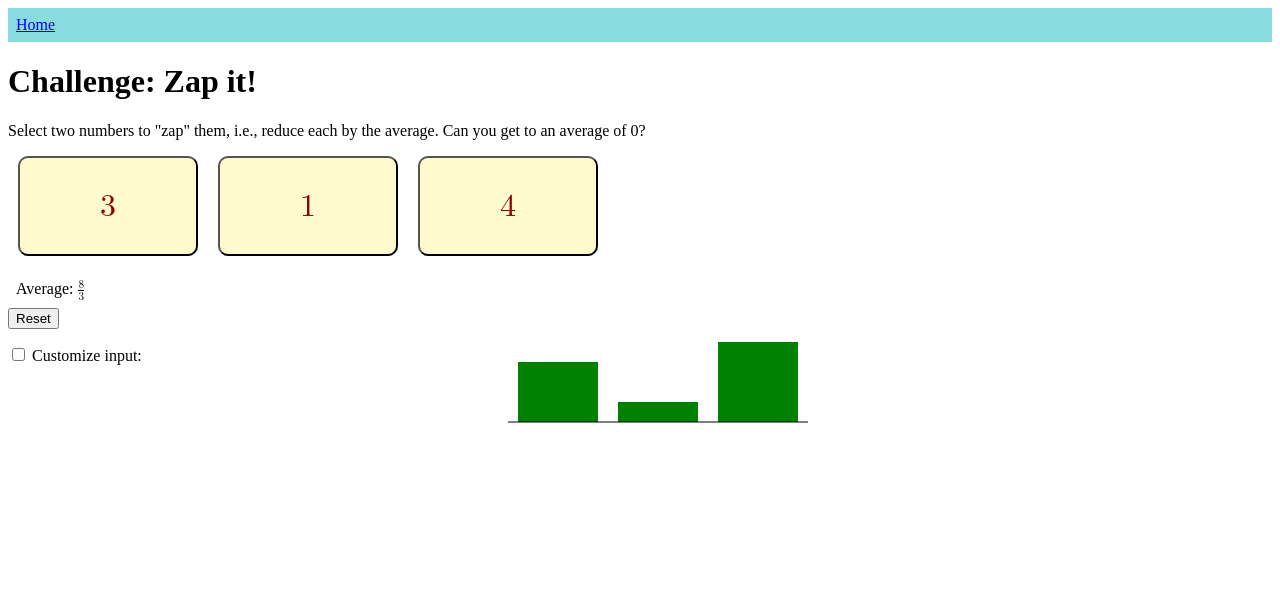
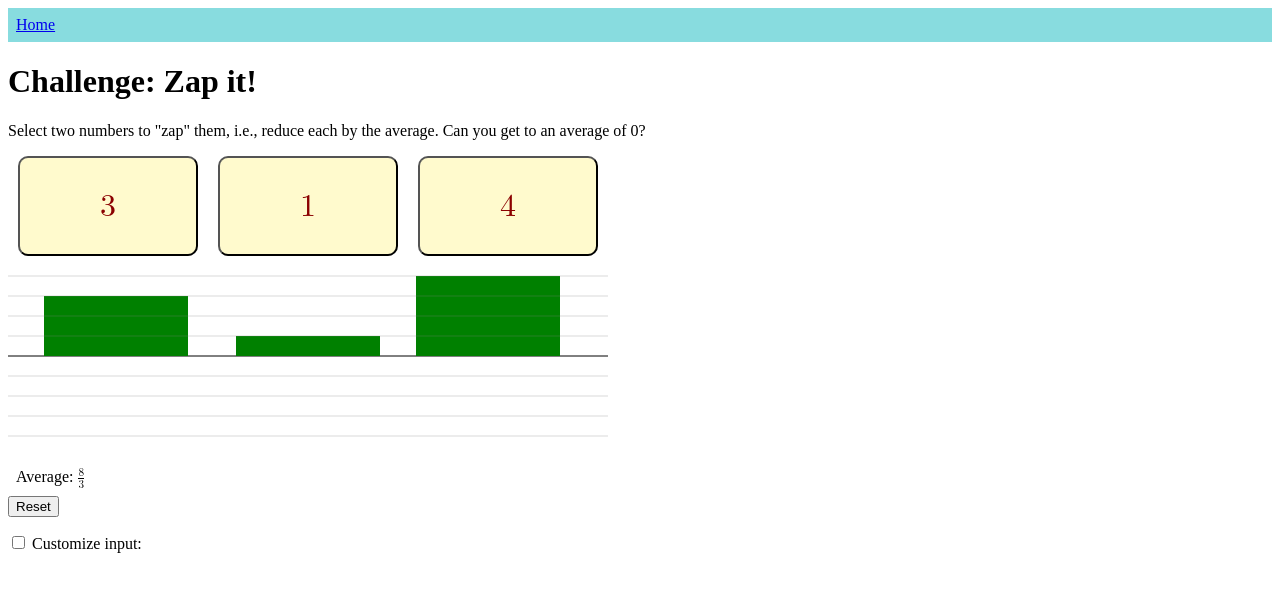
Before and after one commit to drewyoungren/svandbox, a SvelteKit app: page /amp2024/zap in a window 1280 px wide. Shown: the top 592 px of the page. Built offline with nearby package versions, Linux system fonts and the light colour scheme.

Commit message:
Relocate and add grid lines

```diff
--- a/src/routes/amp2024/zap/+page.svelte
+++ b/src/routes/amp2024/zap/+page.svelte
@@ -133,8 +133,110 @@
   </button>
 </div>
 
-<div id="controlbox">
-  <div>
+<svg version="1.1" xmlns="http://www.w3.org/2000/svg">
+  <line x1="0" x2="100%" y1="100" y2="100" stroke="black" stroke-width="1" />
+  <rect
+    width="24%"
+    x="6%"
+    y={$dispX > 0 ? 100 - $dispX * 20 : 100}
+    height={Math.abs($dispX * 20)}
+    fill={$dispX > 0 ? 'green' : 'red'}
+  />
+  <rect
+    width="24%"
+    x="38%"
+    y={$dispY > 0 ? 100 - $dispY * 20 : 100}
+    height={Math.abs($dispY * 20)}
+    fill={$dispY > 0 ? 'green' : 'red'}
+  />
+  <rect
+    width="24%"
+    x="68%"
+    y={$dispZ > 0 ? 100 - $dispZ * 20 : 100}
+    height={Math.abs($dispZ * 20)}
+    fill={$dispZ > 0 ? 'green' : 'red'}
+  />
+
+  <line
+    x1="00"
+    x2="100%"
+    y1="80"
+    y2="80"
+    stroke="gray"
+    stroke-width="1"
+    stroke-opacity="30%"
+  />
+  <line
+    x1="00"
+    x2="100%"
+    y1="60"
+    y2="60"
+    stroke="gray"
+    stroke-width="1"
+    stroke-opacity="30%"
+  />
+  <line
+    x1="00"
+    x2="100%"
+    y1="40"
+    y2="40"
+    stroke="gray"
+    stroke-width="1"
+    stroke-opacity="30%"
+  />
+  <line
+    x1="00"
+    x2="100%"
+    y1="20"
+    y2="20"
+    stroke="gray"
+    stroke-width="1"
+    stroke-opacity="30%"
+  />
+  <line
+    x1="00"
+    x2="100%"
+    y1="120"
+    y2="120"
+    stroke="gray"
+    stroke-width="1"
+    stroke-opacity="30%"
+  />
+  <line
+    x1="00"
+    x2="100%"
+    y1="140"
+    y2="140"
+    stroke="gray"
+    stroke-width="1"
+    stroke-opacity="30%"
+  />
+  <line
+    x1="00"
+    x2="100%"
+    y1="160"
+    y2="160"
+    stroke="gray"
+    stroke-width="1"
+    stroke-opacity="30%"
+  />
+  <line
+    x1="00"
+    x2="100%"
+    y1="180"
+    y2="180"
+    stroke="gray"
+    stroke-width="1"
+    stroke-opacity="30%"
+  />
+
+  <!-- <circle cx="150" cy="100" r="80" fill="green" />
+
+<text x="150" y="125" font-size="60" text-anchor="middle" fill="white"
+  >SVG</text
+> -->
+</svg>
+
 <div style="margin: 0.5rem;">
   Average: {@html pprint(status.reduce((a, b) => a.add(b)).div(3))}
 </div>
@@ -175,46 +277,6 @@
     />
   </div>
 {/if}
-  </div>
-  <div>
-    <svg
-      version="1.1"
-      width="300"
-      height="200"
-      xmlns="http://www.w3.org/2000/svg"
-    >
-      <rect
-        width="80"
-        x="10"
-        y={$dispX > 0 ? 150 - $dispX * 20 : 150}
-        height={Math.abs($dispX * 20)}
-        fill={$dispX > 0 ? 'green' : 'red'}
-      />
-      <rect
-        width="80"
-        x="110"
-        y={$dispY > 0 ? 150 - $dispY * 20 : 150}
-        height={Math.abs($dispY * 20)}
-        fill={$dispY > 0 ? 'green' : 'red'}
-      />
-      <rect
-        width="80"
-        x="210"
-        y={$dispZ > 0 ? 150 - $dispZ * 20 : 150}
-        height={Math.abs($dispZ * 20)}
-        fill={$dispZ > 0 ? 'green' : 'red'}
-      />
-
-      <line x1="0" x2="300" y1="150" y2="150" stroke="black" />
-
-      <!-- <circle cx="150" cy="100" r="80" fill="green" />
-
-      <text x="150" y="125" font-size="60" text-anchor="middle" fill="white"
-        >SVG</text
-      > -->
-    </svg>
-  </div>
-</div>
 
 <style>
   .number_holder {
@@ -239,17 +301,16 @@
     border-radius: 10px;
     min-width: 30%;
   }
+
+  svg {
+    height: 200px;
+    width: 100%;
+    max-width: 600px;
+  }
+
   .customInput {
     width: 100px;
     font-size: larger;
     text-align: center;
   }
-
-  div#controlbox {
-    display: flex;
-    width: 800px;
-    max-width: 100%;
-    margin-top: 1rem;
-    justify-content: space-between;
-  }
 </style>
```
Lines whose indentation alone changed are shown as unchanged.
